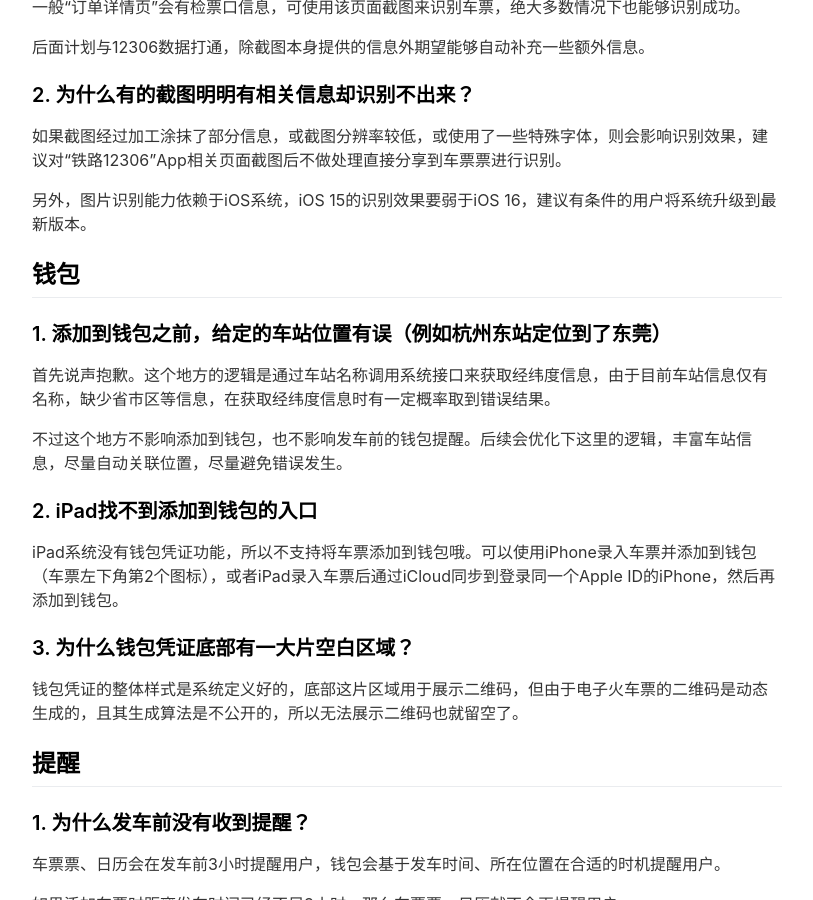
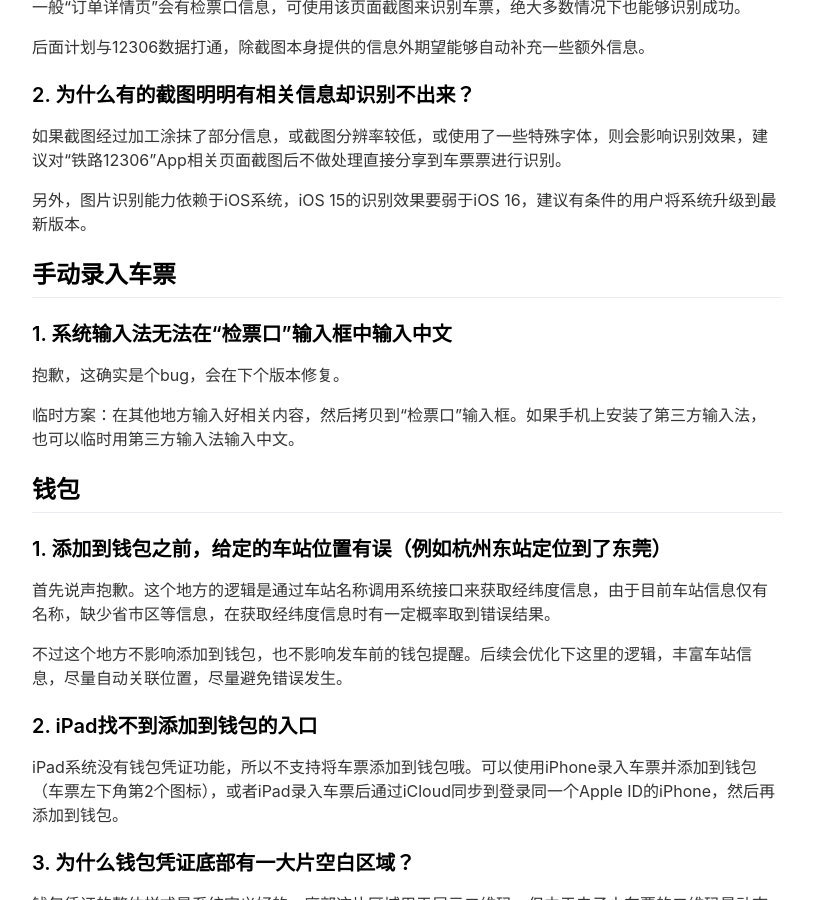
Before and after one commit to app-thedafeige/cpp, a Jekyll site: the page built from _pages/faq.md, in a window 1280 px wide and 900 px high, scrolled down 368 px. Shown: the whole window, without its empty margins (233-1046 px from the left). Built offline with Jekyll 4.4.1, drawn with Linux system fonts in a browser that asks for light colours; nearby versions of some CDN libraries.

Commit message:
更新场景问题

```diff
--- a/_pages/faq.md
+++ b/_pages/faq.md
@@ -22,6 +22,14 @@ order: 1
 如果截图经过加工涂抹了部分信息，或截图分辨率较低，或使用了一些特殊字体，则会影响识别效果，建议对“铁路12306”App相关页面截图后不做处理直接分享到车票票进行识别。
 
 另外，图片识别能力依赖于iOS系统，iOS 15的识别效果要弱于iOS 16，建议有条件的用户将系统升级到最新版本。
+
+## 手动录入车票
+
+### 1. 系统输入法无法在“检票口”输入框中输入中文
+
+抱歉，这确实是个bug，会在下个版本修复。
+
+临时方案：在其他地方输入好相关内容，然后拷贝到“检票口”输入框。如果手机上安装了第三方输入法，也可以临时用第三方输入法输入中文。
 
 ## 钱包
 
```
